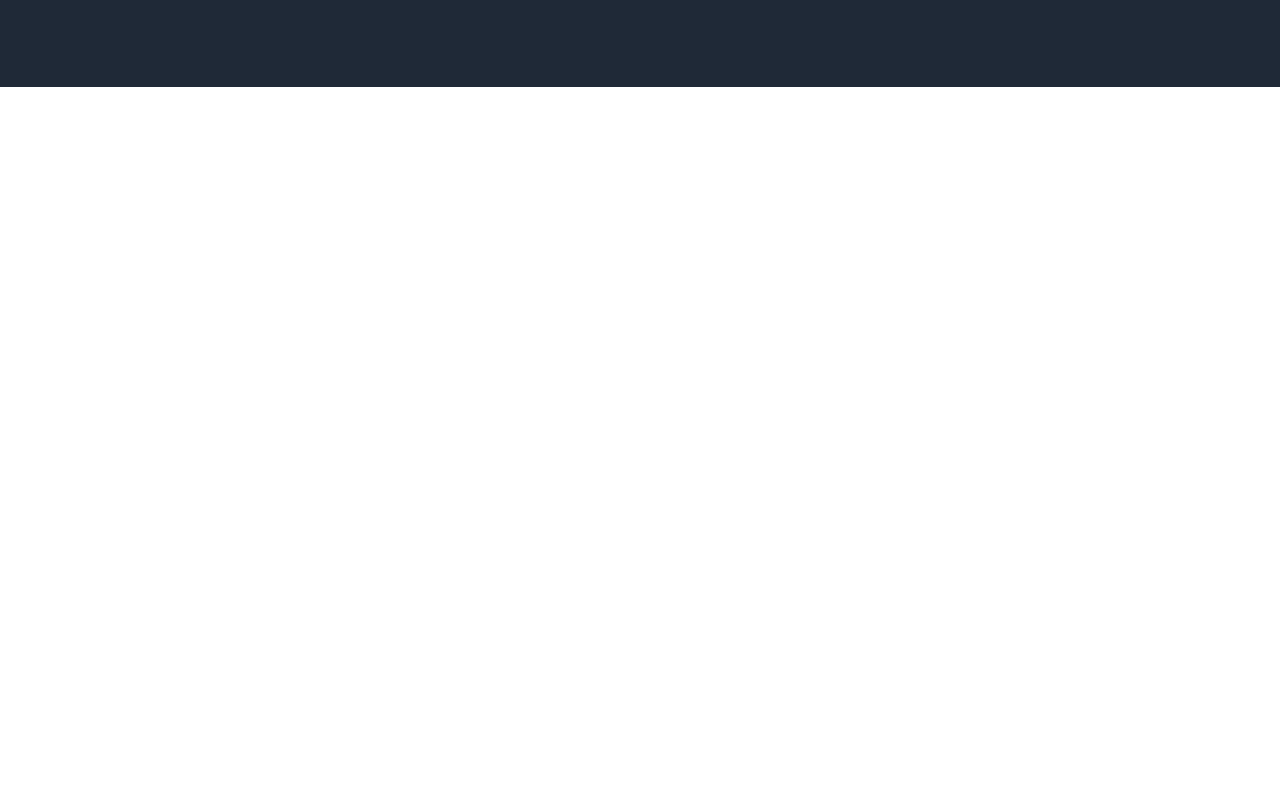
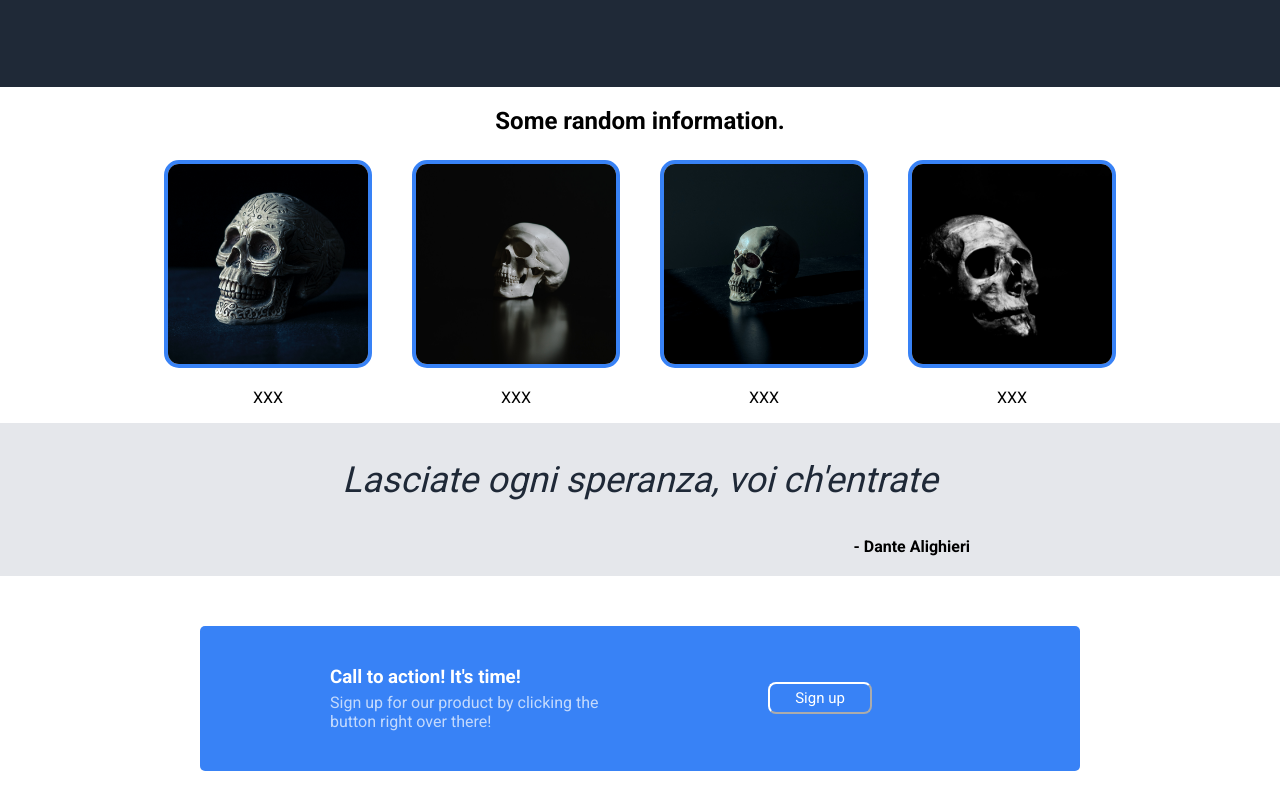
Before and after one commit to Gustavo-de-Paula/landing-page, a plain HTML site: page index.html in a window 1280 px wide. Shown: the part 560-1370 px from the top of the page. Before the commit the page ends 800 px from the top, so only its background shows below. Drawn offline with Linux system fonts and the light colour scheme.

Commit message:
Added quote and sign up areas

```diff
--- a/index.html
+++ b/index.html
@@ -31,5 +31,42 @@
             <img src="images/heroimage.jpg" alt="Ritual">
         </div>
     </div>
+
+    <div class="content">
+        <h2>Some random information.</h2>
+        <div class="contentinformation">
+            <div>
+                <img src="images/content1.jpg" alt="Skull">
+                <p>XXX</p>
+            </div>
+            <div>
+                <img src="images/content2.jpg" alt="Skull">
+                <p>XXX</p>
+            </div>
+            <div>
+                <img src="images/content3.jpg" alt="Skull">
+                <p>XXX</p>
+            </div>
+            <div>
+                <img src="images/content4.jpg" alt="Skull">
+                <p>XXX</p>
+            </div>
+        </div>
+    </div>
+
+    <div class="quote">
+        <p>Lasciate ogni speranza, voi ch'entrate</p>
+        <b>- Dante Alighieri</b>
+    </div>
+
+    <div class="signup">
+        <div class="signupitem signuptext">
+            <h3>Call to action! It's time!</h3>
+            <p>Sign up for our product by clicking the button right over there!</p>
+        </div>
+        <div class="signupitem signupbutton">
+            <button type="button">Sign up</button>
+        </div>
+    </div>
 </body>
 </html>
--- a/style.css
+++ b/style.css
@@ -1,12 +1,11 @@
 @import url('https://fonts.googleapis.com/css2?family=Roboto:wght@400;700&display=swap');
 
 body {
-    height: 100vh;
+    background-color: #FFFFFF;
+    padding: 0;
     margin: 0;
-    overflow: hidden;
-    font-family: Roboto;
-    display: flex;
-    flex-direction: column;
+    text-align: center;
+    font-family: 'Roboto', arial;
 }
 
 .header {
@@ -85,3 +84,86 @@ body {
     width: 500px;
     height: 350px;
 }
+
+.content {
+    align-items: center;
+}
+
+.contentinformation {
+    display: flex;
+    justify-content: center;
+    flex-wrap: wrap;
+}
+
+.contentinformation img {
+    width: 200px;
+    height: 200px;
+    object-fit: cover;
+    border: 4px solid #3882F6;
+    border-radius: 15px;
+    margin: 5px 20px 0px 20px;
+}
+
+.quote {
+    display: flex;
+    flex-direction: column;
+    background-color: #E5E7EB;
+    padding: 0 200px;
+}
+
+.quote p {
+    font-size: 36px;
+    color: #1F2937;
+    font-style: italic;
+    font-weight: lighter;
+    font-family: 'Roboto', arial;
+}
+
+.quote b {
+    padding-bottom: 20px;
+    padding-right: 10px;
+    font-family: 'Roboto', arial;
+    text-align: right;
+    margin-right: 100px;
+}
+
+.signup {
+    background-color: #3882F6 ;
+    margin: 50px 200px;
+    padding: 10px 80px;
+    display: flex;
+    align-items: center;
+    border-radius: 5px;
+    border-color: none;
+}
+
+.signupitem {
+    flex: 1;
+}
+
+.signuptext {
+    text-align: left;
+}
+
+.signuptext p {
+    color: #fff;
+    opacity: 0.7;
+    margin: 5px 30px 30px 50px;
+}
+
+.signuptext h3 {
+    color: #fff;
+    font-family: 'Roboto', arial;
+    padding: 0;
+    margin: 30px 0px 0px 50px;
+}
+
+.signupbutton button {
+    color: #fff;
+    font-family: 'Roboto', arial;
+    border-color: #fff;
+    border-radius: 8px;
+    background-color: #3882F6;
+    padding: 5px 25px;
+    font-size: 15px;
+}
```
Also changed, not shown: images/content1.jpg (added), images/content2.jpg (added), images/content3.jpg (added), images/content4.jpg (added).
